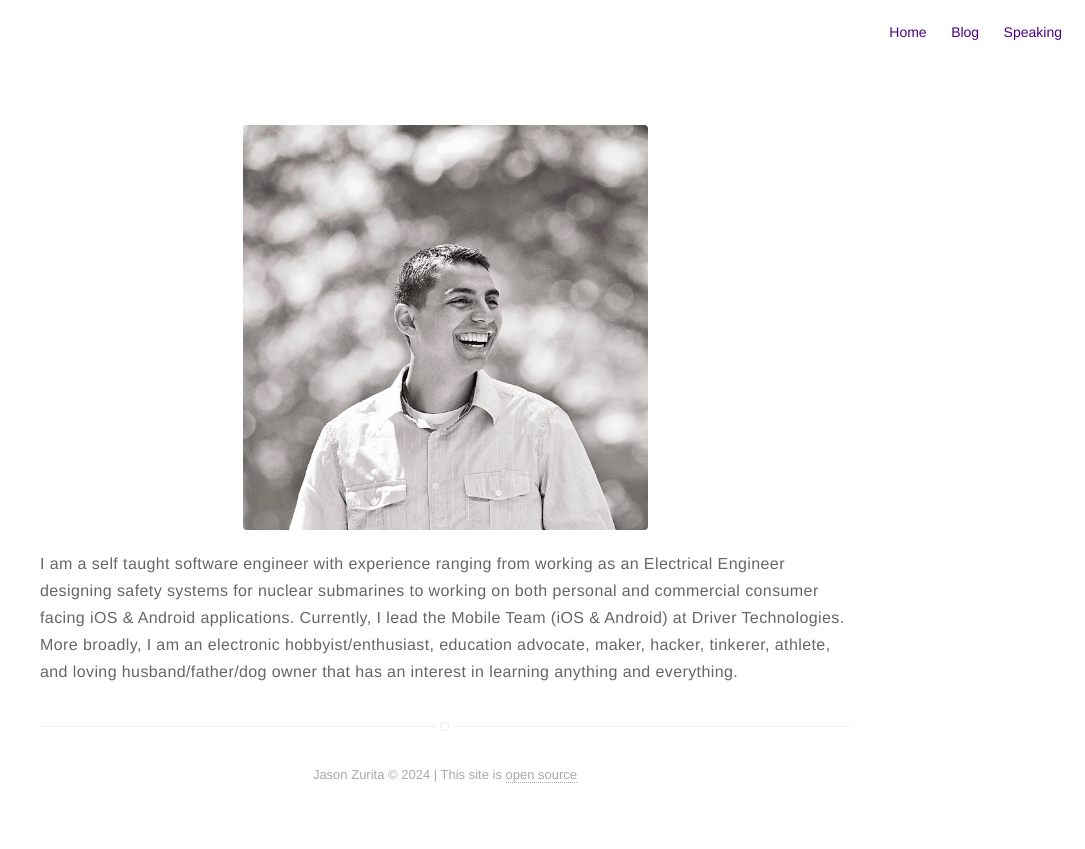
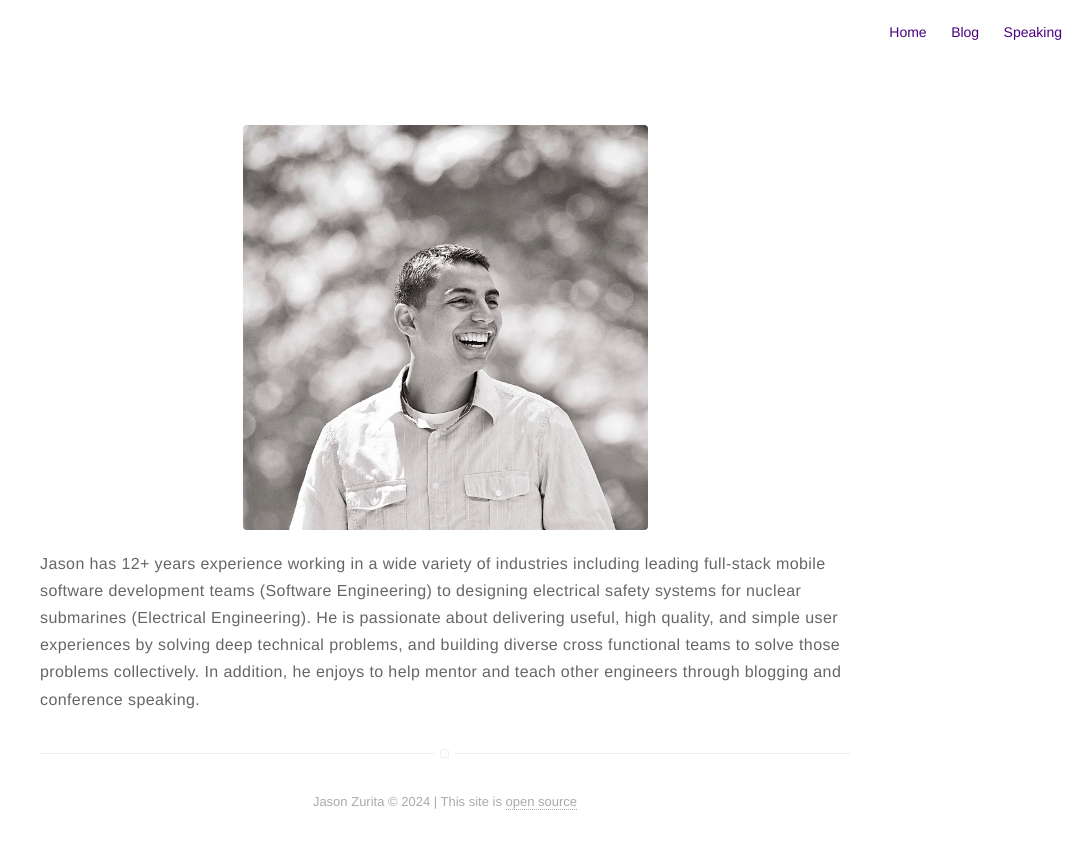
Before and after one commit to jasonzurita/jasonzurita.github.io, a Jekyll site: the page built from about.md, in a window 1280 px wide. Shown: the top 849 px of the page, without its empty margins (195-1280 px from the left). Built offline with Jekyll 4.4.1, drawn with Linux system fonts in a browser that asks for light colours.

Commit message:
feat: update about page

```diff
--- a/about.md
+++ b/about.md
@@ -4,4 +4,4 @@ layout: page
 ---
 ![Profile Image](/assets/images/profile2.jpg)
 
-<p>I am a self taught software engineer with experience ranging from working as an Electrical Engineer designing safety systems for nuclear submarines to working on both personal and commercial consumer facing iOS & Android applications. Currently, I lead the Mobile Team (iOS & Android) at Driver Technologies. More broadly, I am an electronic hobbyist/enthusiast, education advocate, maker, hacker, tinkerer, athlete, and loving husband/father/dog owner that has an interest in learning anything and everything.</p>
+<p> Jason has 12+ years experience working in a wide variety of industries including leading full-stack mobile software development teams (Software Engineering) to designing electrical safety systems for nuclear submarines (Electrical Engineering). He is passionate about delivering useful, high quality, and simple user experiences by solving deep technical problems, and building diverse cross functional teams to solve those problems collectively. In addition, he enjoys to help mentor and teach other engineers through blogging and conference speaking.</p>
```
